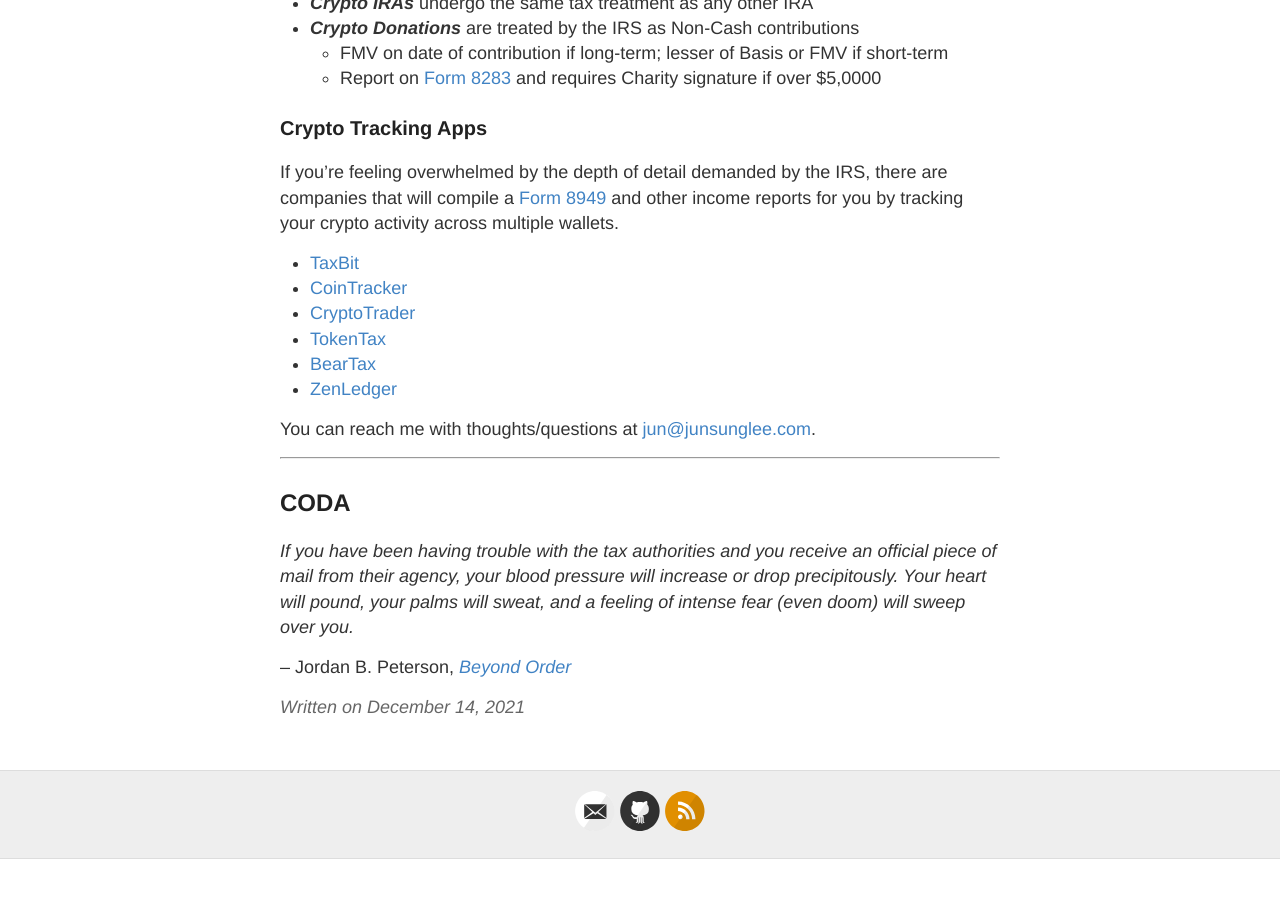
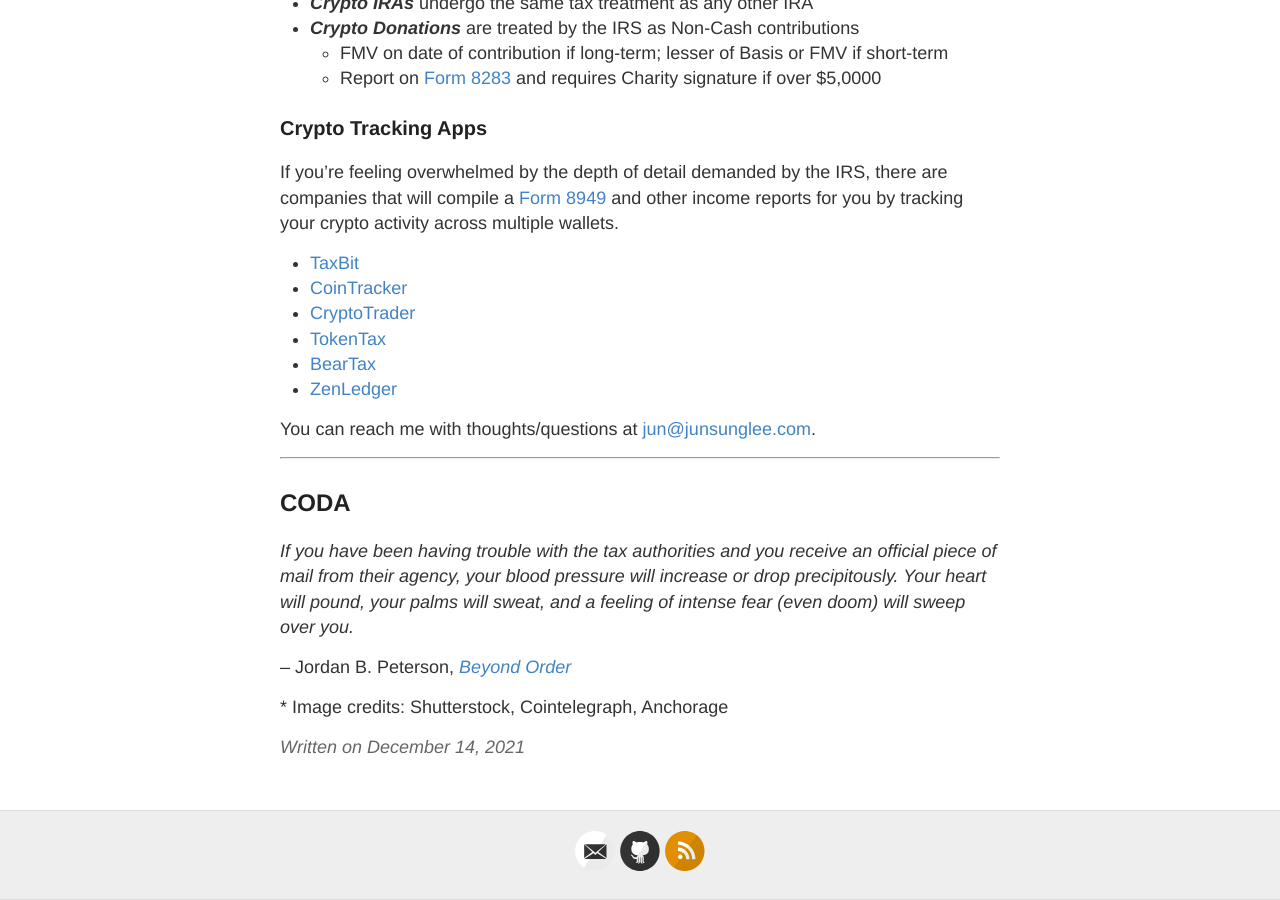
Before and after one commit to poastmil/junsunglee.com, a Jekyll site: the page built from _posts/2021-12-14-Cryptocurrency-Tax.md, in a window 1280 px wide and 900 px high, scrolled down 4828 px. Built offline with Jekyll 4.4.1, drawn with Linux system fonts in a browser that asks for light colours; before the commit the page ends 5687 px from its top, so only the background shows below that.

Commit message:
Added image credits

```diff
--- a/_posts/2021-12-14-Cryptocurrency-Tax.md
+++ b/_posts/2021-12-14-Cryptocurrency-Tax.md
@@ -169,3 +169,6 @@
 _If you have been having trouble with the tax authorities and you receive an official piece of mail from their agency, your blood pressure will increase or drop precipitously. Your heart will pound, your palms will sweat, and a feeling of intense fear (even doom) will sweep over you._
 
 -- Jordan B. Peterson, [_Beyond Order_](https://www.amazon.com/Beyond-Order-More-Rules-Life/dp/0593084640)
+
+
+\* Image credits: Shutterstock, Cointelegraph, Anchorage
```
